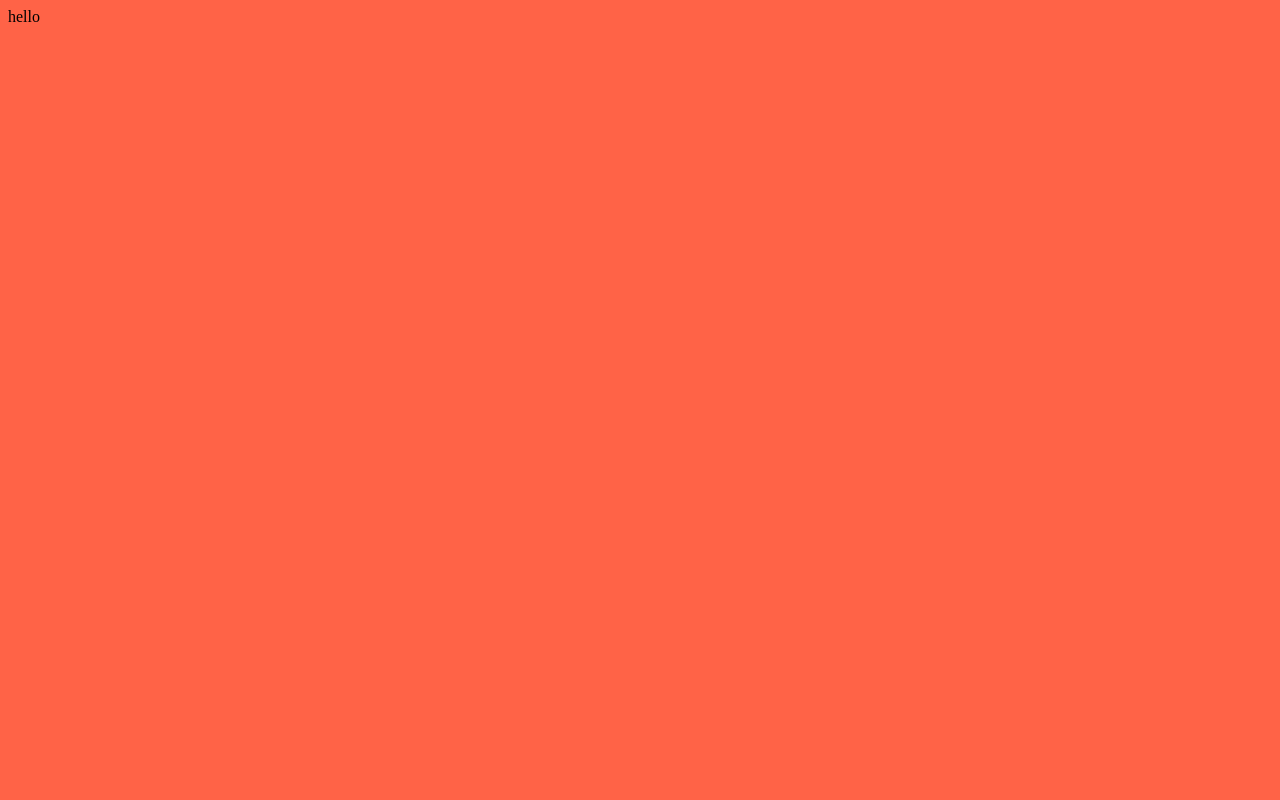
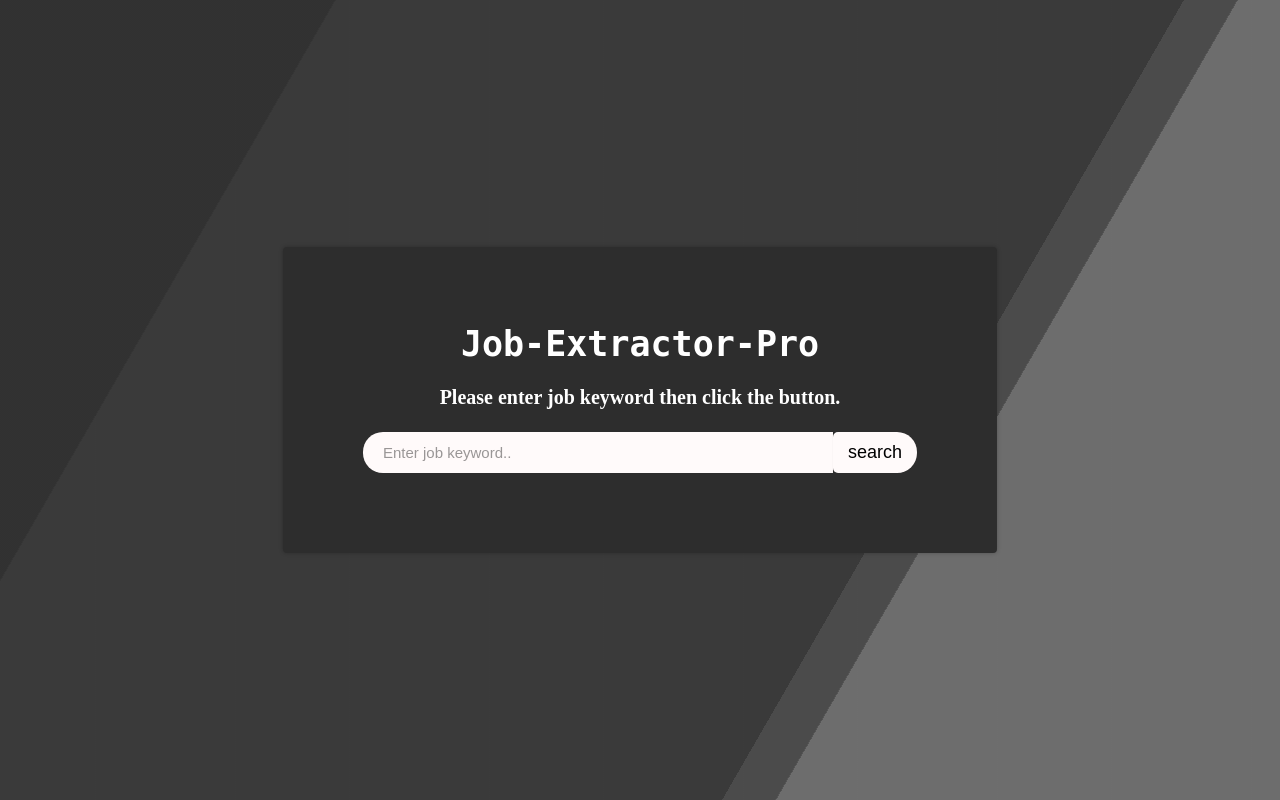
Before and after one commit to drunken-monk/job-extractor-pro, a Flask app: page / in a window 1280 px wide. Before the commit the page is almost empty. Run offline with Flask 2, Linux system fonts and the light colour scheme; parts of the project's set-up code (start-up, migrations or seed data) failed here and were passed over.

Commit message:
compose root page's html & css

```diff
--- a/main.py
+++ b/main.py
@@ -12,24 +12,28 @@ dict_idx_sites = {
 }
 
 DESIRE_KEYWORD = "AI"
-DESIRE_PAGES = None
+DESIRE_PAGES = 1
 SELECTED_SITES = [0, 1]
 
 jobs = []
-
+'''
 for site_idx in SELECTED_SITES:
   jobs += dict_idx_sites[site_idx][1](DESIRE_KEYWORD, DESIRE_PAGES)
-#jobs_indeed = get_jobs_indeed(DESIRE_KEYWORD, DESIRE_PAGES)
+
 
 for job in jobs:
   print(job,"\n")
-
+'''
 #======================================
 app = Flask("Job-Extractor-Pro")
 
 @app.route("/")
 def root():
   return render_template("index.html")
+
+@app.route("/archive")
+def archive():
+  return "This is archive"
 
 @app.route("/report")
 def report():
--- /dev/null
+++ b/static/css/index.css
@@ -0,0 +1,127 @@
+html {
+  height:100%;
+}
+
+@keyframes slide {
+  0% {
+    transform:translateX(-25%);
+  }
+  100% {
+    transform:translateX(25%);
+  }
+}
+
+.bg {
+  animation:slide 3s ease-in-out infinite alternate;
+  background-image: linear-gradient(-60deg, #777777 50%, #333333 50%);
+  bottom:0;
+  left:-50%;
+  opacity:.5;
+  position:fixed;
+  right:-50%;
+  top:0;
+  z-index:-1;
+}
+
+.bg2 {
+  animation-direction:alternate-reverse;
+  animation-duration:4s;
+}
+
+.bg3 {
+  animation-duration:5s;
+}
+
+.content {
+  background-color:rgba(45,45,45,8);
+  border-radius:.25em;
+  box-shadow:0 0 .25em rgba(0,0,0,.25);
+  box-sizing:border-box;
+  left:50%;
+  padding:10vmin;
+  position:fixed;
+  text-align:center;
+  top:50%;
+  transform:translate(-50%, -50%);
+}
+
+body{
+  background-color: #303030;
+  color: white;
+  height: 100vh;
+  display: flex;
+  justify-content: center;
+  align-items: center;
+
+  margin: 0;
+}
+
+h1{
+  font-size: 35px;
+  font-weight: 700;
+  margin-bottom: 25px;
+
+  font-family:monospace;
+}
+
+h2{
+  font-size: 25px;
+  font-weight: 700;
+  margin-bottom: 25px;
+}
+
+h3{
+  font-size: 20px;
+  font-weight: 700;
+  margin-bottom: 25px;
+}
+
+.index__box__form {
+  display: flex;
+  justify-content: center;
+  align-items: center;
+  margin: 0px 0px;
+}
+
+.index__box__form input{
+  background-color: snow;
+  border-top-left-radius: 20px;
+  border-bottom-left-radius: 20px;
+  border: none;
+  padding: 10px 20px;
+  font-size: 18px;
+}
+
+
+.index__box__form input[type="text"] {
+  border-top-left-radius: 20px;
+  border-bottom-left-radius: 20px;
+  width: 430px;
+}
+
+.index__box__form input::placeholder {
+  font-size: 15px;
+  color: rgba(0, 0, 0, 0.4);
+}
+
+.index__box__form input[type="submit"] {
+  cursor: pointer;
+  padding: 10px 15px;
+  border-radius: 5px;
+  border-top-right-radius: 20px;
+  border-bottom-right-radius: 20px;
+}
+
+.index__box__form a {
+  text-align: center;
+  text-decoration: none;
+  color: inherit;
+  font-size: 13px;
+}
+
+.index__main{
+  display: flex;
+  flex-direction: column;
+  justify-content: center;
+  align-items: center;
+}
--- /dev/null
+++ b/static/css/reset.css
@@ -0,0 +1,124 @@
+html,
+body,
+div,
+span,
+applet,
+object,
+iframe,
+h1,
+h2,
+h3,
+h4,
+h5,
+h6,
+p,
+blockquote,
+pre,
+a,
+abbr,
+acronym,
+address,
+big,
+cite,
+code,
+del,
+dfn,
+em,
+img,
+ins,
+kbd,
+q,
+s,
+samp,
+small,
+strike,
+strong,
+sub,
+sup,
+tt,
+var,
+b,
+u,
+i,
+center,
+dl,
+dt,
+dd,
+ol,
+ul,
+li,
+fieldset,
+form,
+label,
+legend,
+table,
+caption,
+tbody,
+tfoot,
+thead,
+tr,
+th,
+td,
+article,
+aside,
+canvas,
+details,
+embed,
+figure,
+figcaption,
+footer,
+header,
+hgroup,
+menu,
+nav,
+output,
+ruby,
+section,
+summary,
+time,
+mark,
+audio,
+video {
+  margin: 0;
+  padding: 0;
+  border: 0;
+  font-size: 100%;
+  font: inherit;
+  vertical-align: baseline;
+}
+/* HTML5 display-role reset for older browsers */
+article,
+aside,
+details,
+figcaption,
+figure,
+footer,
+header,
+hgroup,
+menu,
+nav,
+section {
+  display: block;
+}
+body {
+  line-height: 1;
+}
+ol,
+ul {
+  list-style: none;
+}
+blockquote,
+q {
+  quotes: none;
+}
+blockquote:before,
+blockquote:after,
+q:before,
+q:after {
+  content: "";
+  content: none;
+}
+table {
+  border-collapse: collapse;
+  border-spacing: 0;
+}
--- a/templates/css/style.css
+++ /dev/null
@@ -1,3 +0,0 @@
-.test{
-  background-color: tomato;
-}
--- a/templates/index.html
+++ b/templates/index.html
@@ -4,9 +4,24 @@
     <meta charset="UTF-8">
     <meta name="viewport" content="width=device-width, initial-scale=1.0">
     <title>Job-Extractor-Pro</title>
-    <link rel="stylesheet" type="text/css" href="css/style.css">
+    <link rel= "stylesheet" type= "text/css" href= "{{ url_for('static',filename='css/reset.css') }}">
+    <link rel= "stylesheet" type= "text/css" href= "{{ url_for('static',filename='css/index.css') }}">
 </head>
 <body class="test">
-    hello
+  <div class="bg"></div>
+  <div class="bg bg2"></div>
+  <div class="bg bg3"></div>
+  <div class="content">
+    <main class="index__main">
+      <h1>Job-Extractor-Pro</h1>
+      <h3>Please enter job keyword then click the button.</h3>
+        <div>
+          <form action="/archive" method="GET" class="index__box__form">
+            <input type="text", placeholder="Enter job keyword..", name="keyword"/>
+            <input type="submit", value="search"/>
+          </form>
+        </div>
+    </main>
+  </div>
 </body>
 </html>
```
